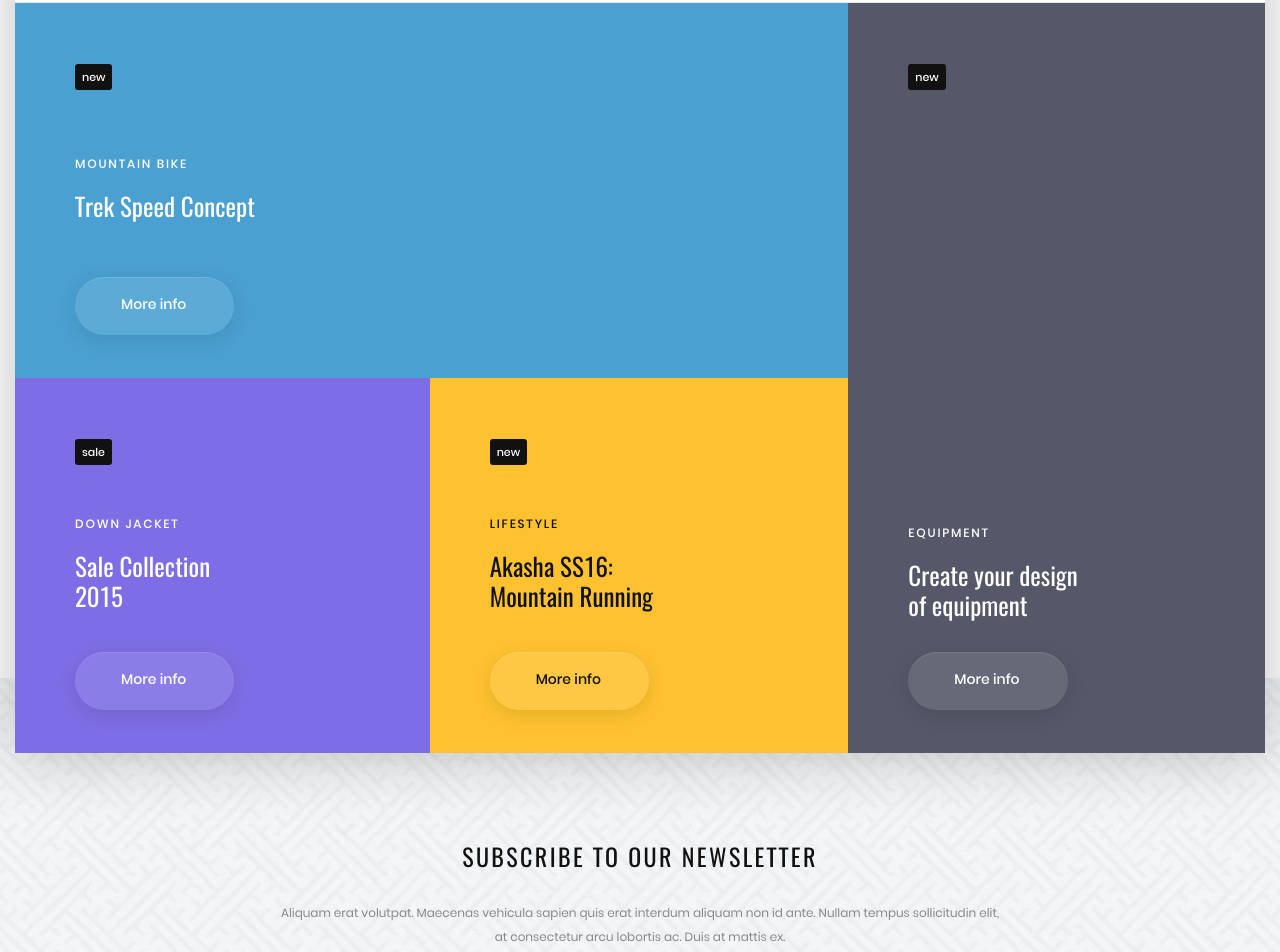
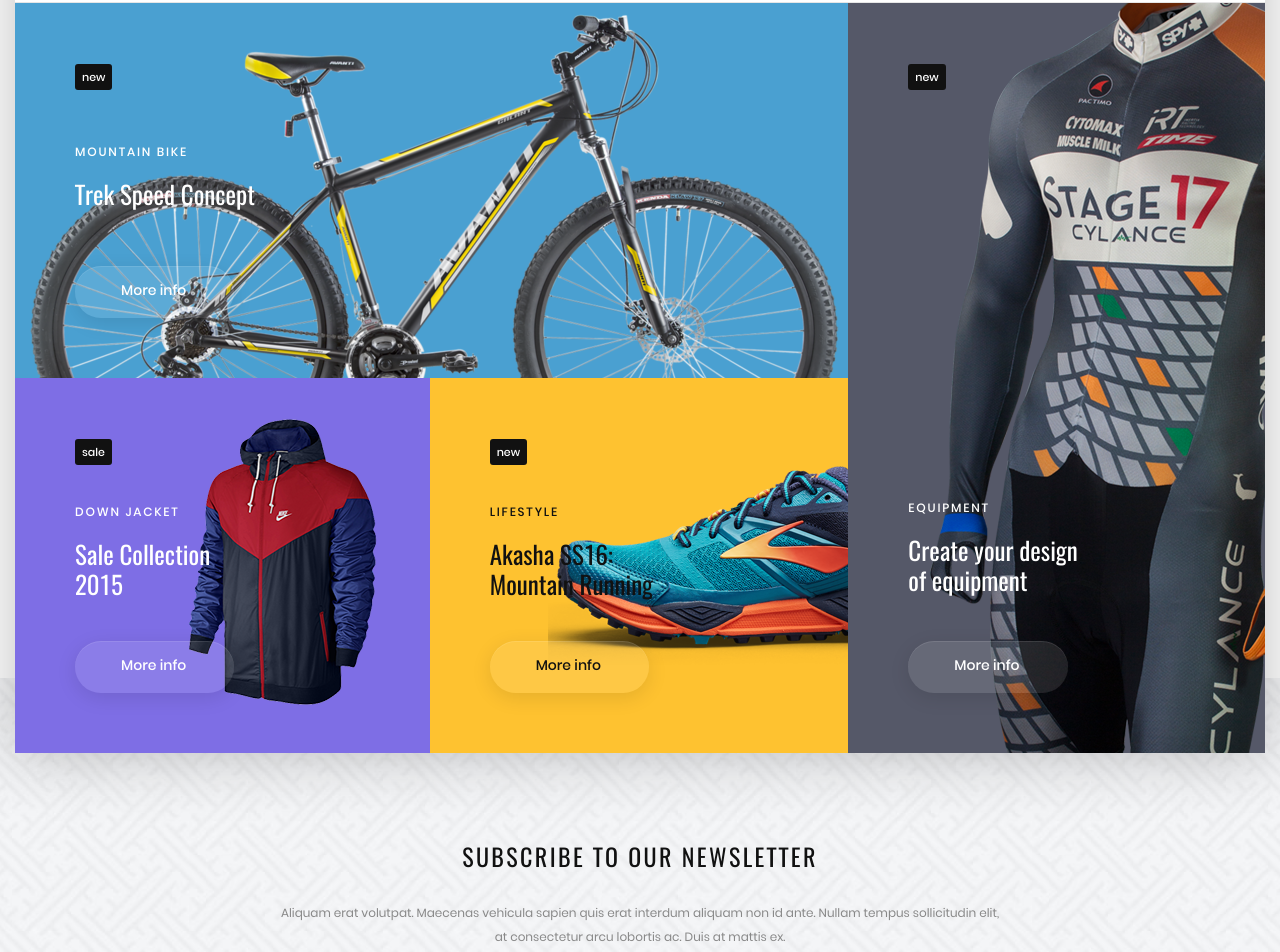
Before and after one commit to zonderweb/Agora, a website: page app/index2.html in a window 1280 px wide. Shown: the part 1648-2600 px from the top of the page. Drawn offline with Linux system fonts and the light colour scheme; files whose address does not match are found by name.

Commit message:
MAIN CATEGORY SHOP-WINDOWS all adaptive

```diff
--- a/app/index2.html
+++ b/app/index2.html
@@ -306,7 +306,7 @@
 			<!-- MAIN CATEGORY SHOP-WINDOWS -->
 			<div class="shop-wind">
 				<div class="shop-wind__left">
-					<div class="sw__left--top shop-wind__item">
+					<div class="sw__left--top bg-bicycle bg-blue shop-wind__item">
 						<div class="label-wrap">
 							<span class="sw-label">new</span>
 						</div>
@@ -319,7 +319,7 @@
 						</div>
 					</div>
 					<div class="sw__left--bottom">
-						<div class="sw__item bg-puple shop-wind__item">
+						<div class="sw__item bg-puple bg-jacket shop-wind__item">
 							<div class="label-wrap">
 								<span class="sw-label">sale</span>
 							</div>
@@ -331,7 +331,7 @@
 								<a href="#" class="sw-more__info">More info</a>
 							</div>
 						</div>
-						<div class="sw__item bg-yellow shop-wind__item">
+						<div class="sw__item bg-yellow bg-sneakers shop-wind__item">
 							<div class="label-wrap">
 								<span class="sw-label">new</span>
 							</div>
@@ -345,7 +345,7 @@
 						</div>
 					</div>
 				</div>
-				<div class="shop-wind__right shop-wind__item">
+				<div class="shop-wind__right bg-bicycleEq shop-wind__item">
 					<div class="label-wrap">
 						<span class="sw-label">new</span>
 					</div>
--- a/app/scss/_shop-window.scss
+++ b/app/scss/_shop-window.scss
@@ -2,11 +2,15 @@
 	min-height: 750px;
 	@include row-flex;
 	justify-content: space-between;
+	@include md-block {
+		min-height: auto;
+	}
 }
 
 .shop-wind__left {
 	@include col;
 	@include size(8);
+	@include size-md(12);
 	display: flex;
 	flex-direction: column;
 }
@@ -14,27 +18,40 @@
 .shop-wind__right {
 	@include col;
 	@include size(4);
+	@include size-md(12);
 }
 
 .sw__left--top,
 .sw__left--bottom {
 	flex-grow: 1;
 	height: 50%;
+	@include xs-block {
+		height: auto;
+	}
 }
 
 .sw__left--bottom {
 	display: flex;
 	justify-content: space-between;
+	@include xs-block {
+		flex-wrap: wrap;
+	}
 }
 
 .sw__item {
 	flex-grow: 1;
+	@include xs-block {
+		width: 100%;
+	}
 }
 
 .shop-wind__item {
 	display: flex;
 	flex-direction: column;
 	justify-content: space-between;
+	@include md-block {
+		min-height: 375px;
+	}
 }
 
 .shop-wind__right {
@@ -47,9 +64,39 @@
 .shop-wind__item {
 	padding: 60px;
 	color: #fff;
+	@include md-block {
+		padding: 40px;
+	}
 }
 
-.sw__left--top {
+.bg-bicycle {
+	background-image: url(../img/promo/bysicle.png);
+	background-repeat: no-repeat;
+	background-position: right top;
+}
+
+.bg-jacket {
+	background-image: url(../img/promo/nike-jacket-mens.png);
+	background-repeat: no-repeat;
+	background-position: right center;
+}
+
+.bg-sneakers {
+	background-image: url(../img/promo/mounting-running.png);
+	background-repeat: no-repeat;
+	background-position: right center;
+}
+
+.bg-bicycleEq {
+	background-image: url(../img/promo/bicycle-eq.png);
+	background-repeat: no-repeat;
+	background-position: right bottom;
+	@include md-block {
+		background-position: right center;
+	}
+}
+
+.bg-blue {
 	background-color: #4aa0d1;
 }
 
@@ -103,6 +150,7 @@
 	font-family: $poppins-medium;
 	box-shadow: 0px 5px 20px 0 rgba(0, 0, 0, 0.1), inset 0px 1px 0 0 rgba(255, 255, 255, 0.1);
 	border-radius: 35px;
+	display: inline-block;
 
 	&:hover {
 		color: #fff;
```
Also changed, not shown: app/css/main.min.css, app/img/promo/bicycle-eq.png (added), app/img/promo/bysicle.png (added), app/img/promo/mounting-running.png (added), app/img/promo/nike-jacket-mens.png (added).
